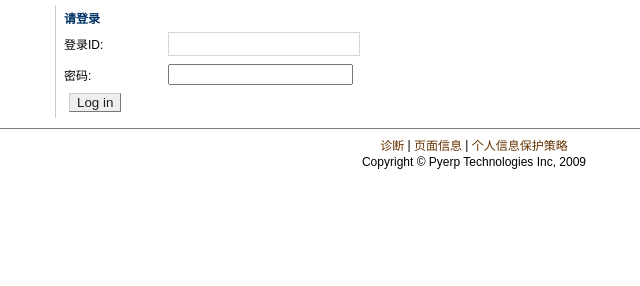
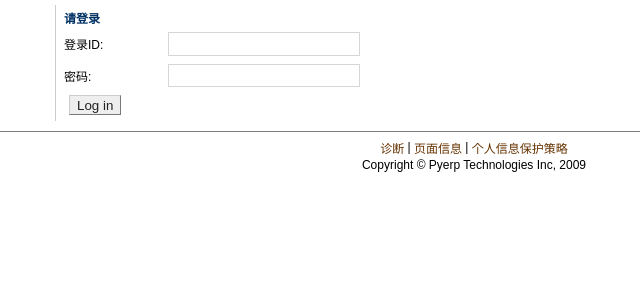
Before and after one commit to dreams6/pyerpcn, a Django app: template pyerp/fnd/templates/pub/login/login.html in a window 1280 px wide. Shown: the part 77-363 px from the top of the page, without its empty margins (166-806 px from the left). Run offline with Django 3.2, Linux system fonts and the light colour scheme; the template is opened without the code that fills it, so the values that code supplies are empty; parts of the project's set-up code (start-up, migrations or seed data) failed here and were passed over.

Commit message:
修改登录页面密码风格

```diff
--- a/pyerp/fnd/templates/pub/login/login.html
+++ b/pyerp/fnd/templates/pub/login/login.html
@@ -26,7 +26,7 @@
     </tr>
     <tr>
       <td><label for="id_password">密码:</label></td>
-      <td><input type="password" name="password" id="id_password" /></td>
+      <td><input type="password" name="password" id="id_password" class="textwidget"/></td>
     </tr>
     <tr>
       <td colspan="2" ><label>&nbsp;</label><input type="submit" value="Log in" /></td>
```
